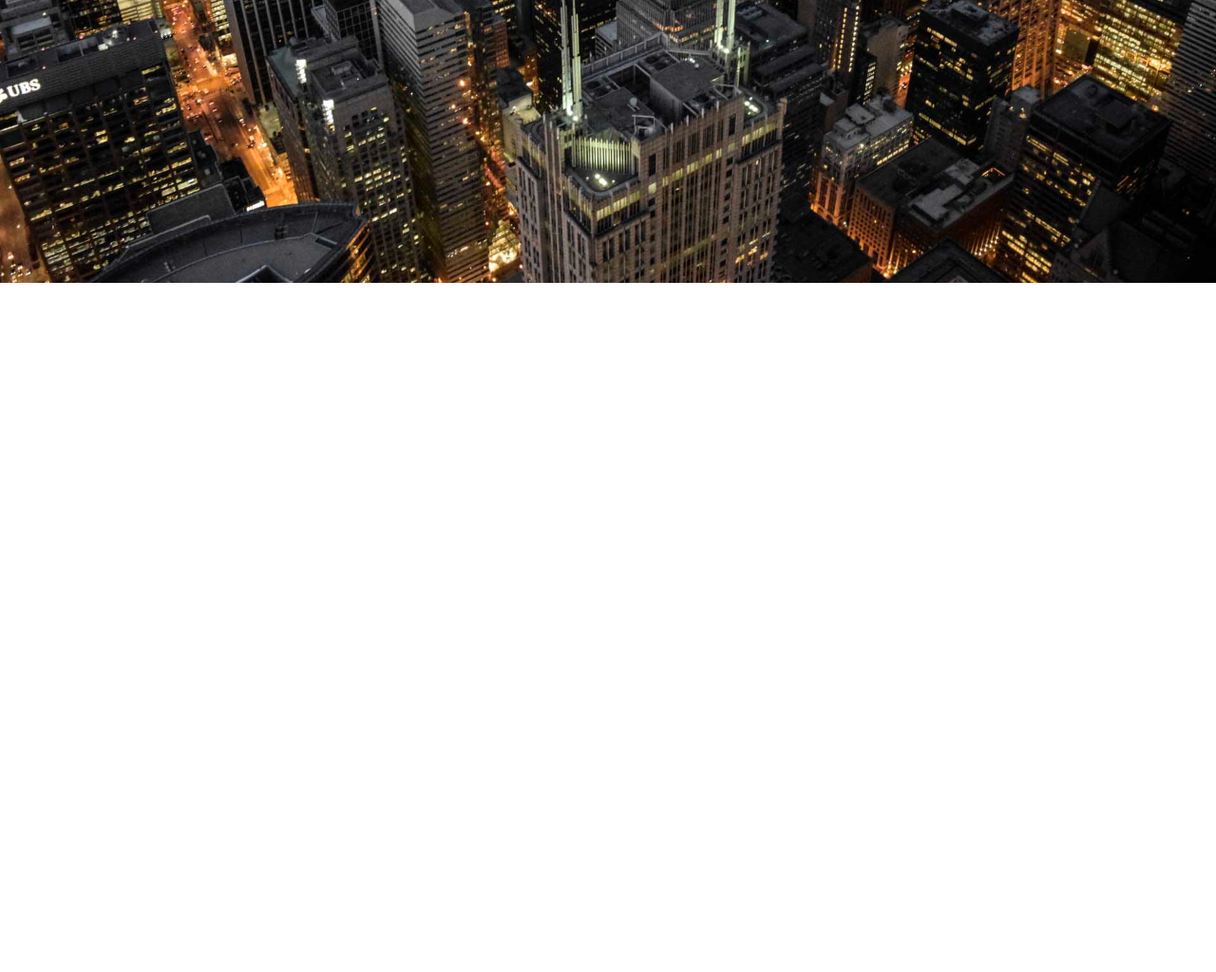
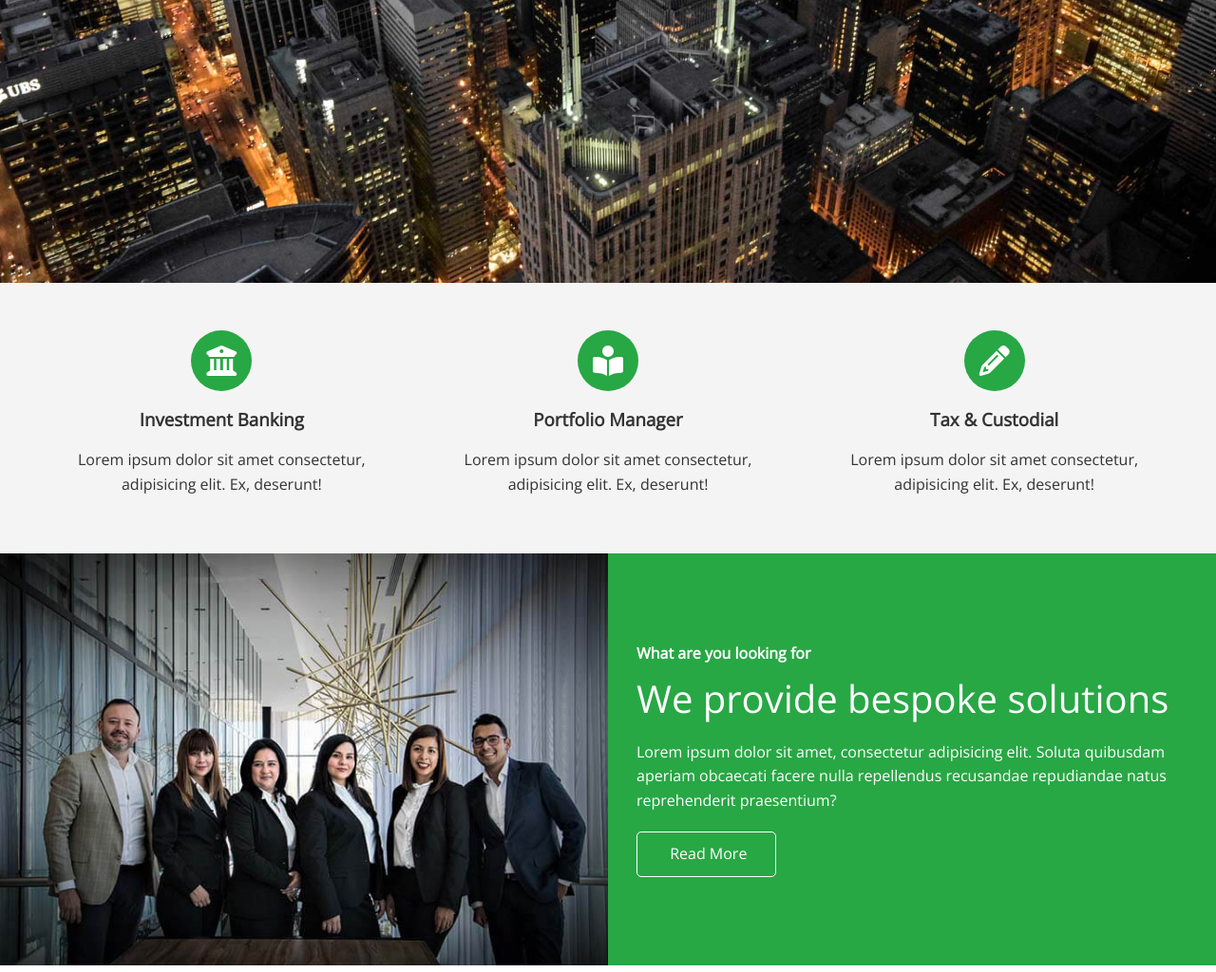
Before and after one commit to MihaiGitHub/Flexbox-Website, a plain HTML site: page index.html in a window 1280 px wide. Shown: the part 502-1526 px from the top of the page at 95% size. Before the commit the page ends 800 px from the top, so only its background shows below. Drawn offline with nearby package versions, Linux system fonts and the light colour scheme.

Commit message:
Create solutions sections

```diff
--- a/css/style.css
+++ b/css/style.css
@@ -115,3 +115,21 @@ img {
 .hero * {
   z-index: 10;
 }
+
+/* Icons */
+.icons {
+  padding: 30px;
+}
+
+.icons h3 {
+  font-weight: bold;
+  margin-bottom: 15px;
+}
+
+.icons i {
+  background-color: #28a745;
+  color: #fff;
+  padding: 1rem;
+  border-radius: 50%;
+  margin-bottom: 15px;
+}
--- a/css/utilities.css
+++ b/css/utilities.css
@@ -22,22 +22,91 @@
   opacity: 0.9;
 }
 
-.btn-primary {
+.btn-primary,
+.bg-primary {
   background: #28a745;
   color: #fff;
 }
 
-.btn-secondary {
+.btn-secondary,
+.bg-secondary {
   background: #0284d0;
   color: #fff;
 }
 
-.btn-dark {
+.btn-dark,
+.bg-dark {
   background: #333;
   color: #fff;
 }
 
-.btn-primary {
+.btn-light,
+.bg-light {
   background: #f4f4f4;
   color: #333;
 }
+
+.btn-outline {
+  background: transparent;
+  border: 1px solid #fff;
+}
+
+/* Flex items */
+.flex-items {
+  display: flex;
+  text-align: center;
+  justify-content: center;
+  text-align: center;
+  height: 100%;
+}
+
+.flex-items > div {
+  padding: 20px;
+}
+
+/* Flex columns */
+.flex-columns .row {
+  display: flex;
+  flex-direction: row;
+  flex-wrap: wrap;
+  width: 100%;
+}
+
+.flex-columns .column {
+  display: flex;
+  flex-direction: column;
+  flex-basis: 100%;
+  flex: 1;
+}
+
+.flex-columns .column .column-1,
+.flex-columns .column .column-2 {
+  height: 100%;
+}
+
+.flex-columns img {
+  width: 100%;
+  height: 100%;
+  object-fit: cover;
+}
+
+.flex-columns .column-2 {
+  display: flex;
+  flex-direction: column;
+  align-items: flex-start;
+  justify-content: center;
+  padding: 30px;
+}
+
+.flex-columns h2 {
+  font-size: 40px;
+  font-weight: 100;
+}
+
+.flex-columns h4 {
+  margin-bottom: 10px;
+}
+
+.flex-columns p {
+  margin: 20px 0;
+}
--- a/index.html
+++ b/index.html
@@ -38,5 +38,68 @@
         >
       </div>
     </header>
+    <main>
+      <!-- About -->
+      <section id="about" class="icons bg-light">
+        <div class="flex-items">
+          <div>
+            <i class="fas fa-university fa-2x"></i>
+            <div>
+              <h3>Investment Banking</h3>
+              <p>
+                Lorem ipsum dolor sit amet consectetur, adipisicing elit. Ex,
+                deserunt!
+              </p>
+            </div>
+          </div>
+          <div>
+            <i class="fas fa-book-reader fa-2x"></i>
+            <div>
+              <h3>Portfolio Manager</h3>
+              <p>
+                Lorem ipsum dolor sit amet consectetur, adipisicing elit. Ex,
+                deserunt!
+              </p>
+            </div>
+          </div>
+          <div>
+            <i class="fas fa-pencil-alt fa-2x"></i>
+            <div>
+              <h3>Tax & Custodial</h3>
+              <p>
+                Lorem ipsum dolor sit amet consectetur, adipisicing elit. Ex,
+                deserunt!
+              </p>
+            </div>
+          </div>
+        </div>
+      </section>
+      <!--About:Solutions-->
+      <section class="solutions flex-columns">
+        <div class="row">
+          <div class="column">
+            <div class="column-1">
+              <img src="images/home/people.jpg" alt="" />
+            </div>
+          </div>
+          <div class="column">
+            <div class="column-2 bg-primary">
+              <h4>What are you looking for</h4>
+              <h2>We provide bespoke solutions</h2>
+              <p>
+                Lorem ipsum dolor sit amet, consectetur adipisicing elit. Soluta
+                quibusdam aperiam obcaecati facere nulla repellendus recusandae
+                repudiandae natus reprehenderit praesentium?
+              </p>
+
+              <a href="#" class="btn btn-outline">
+                <i class="fas fa-chevron"></i>
+                Read More</a
+              >
+            </div>
+          </div>
+        </div>
+      </section>
+    </main>
   </body>
 </html>
```
